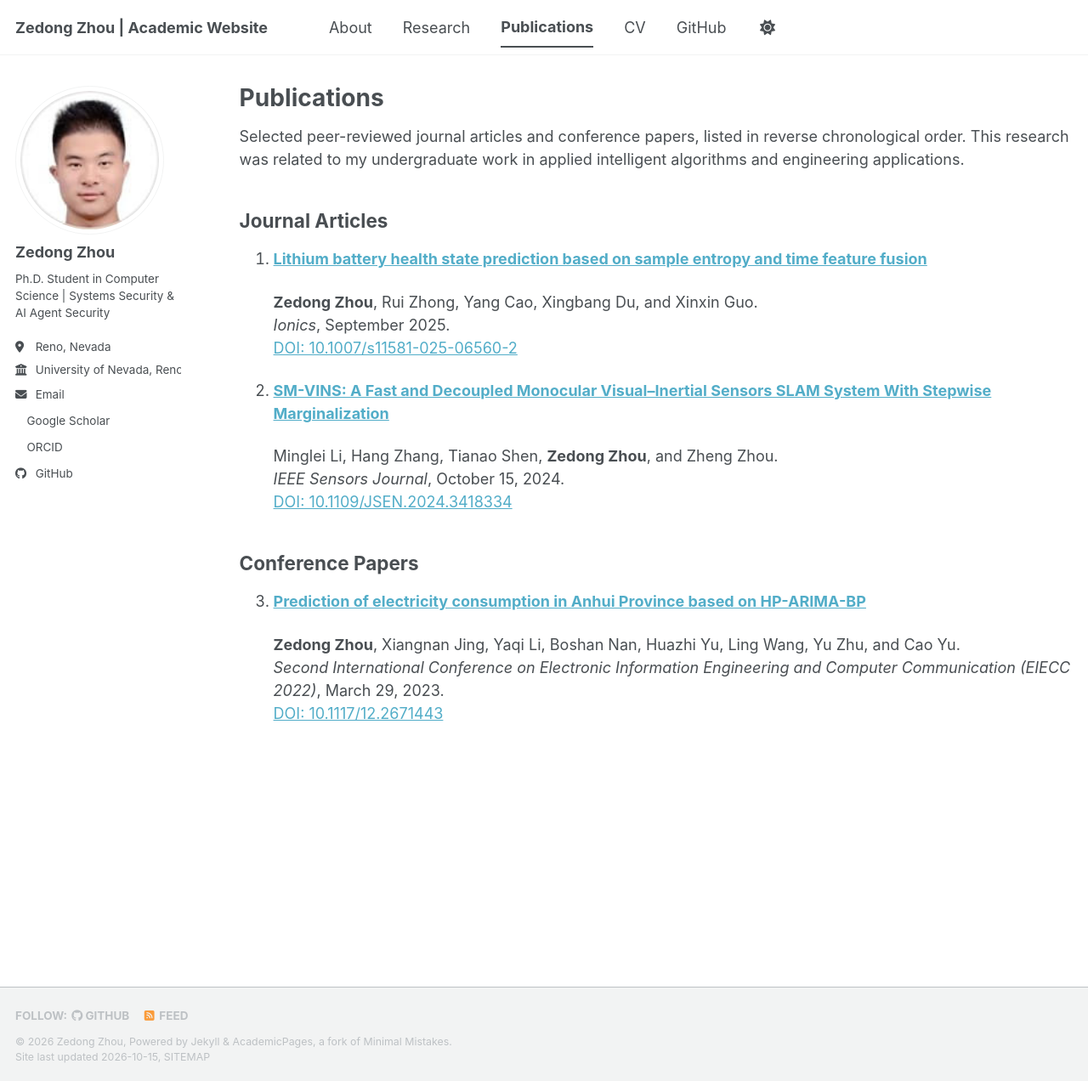
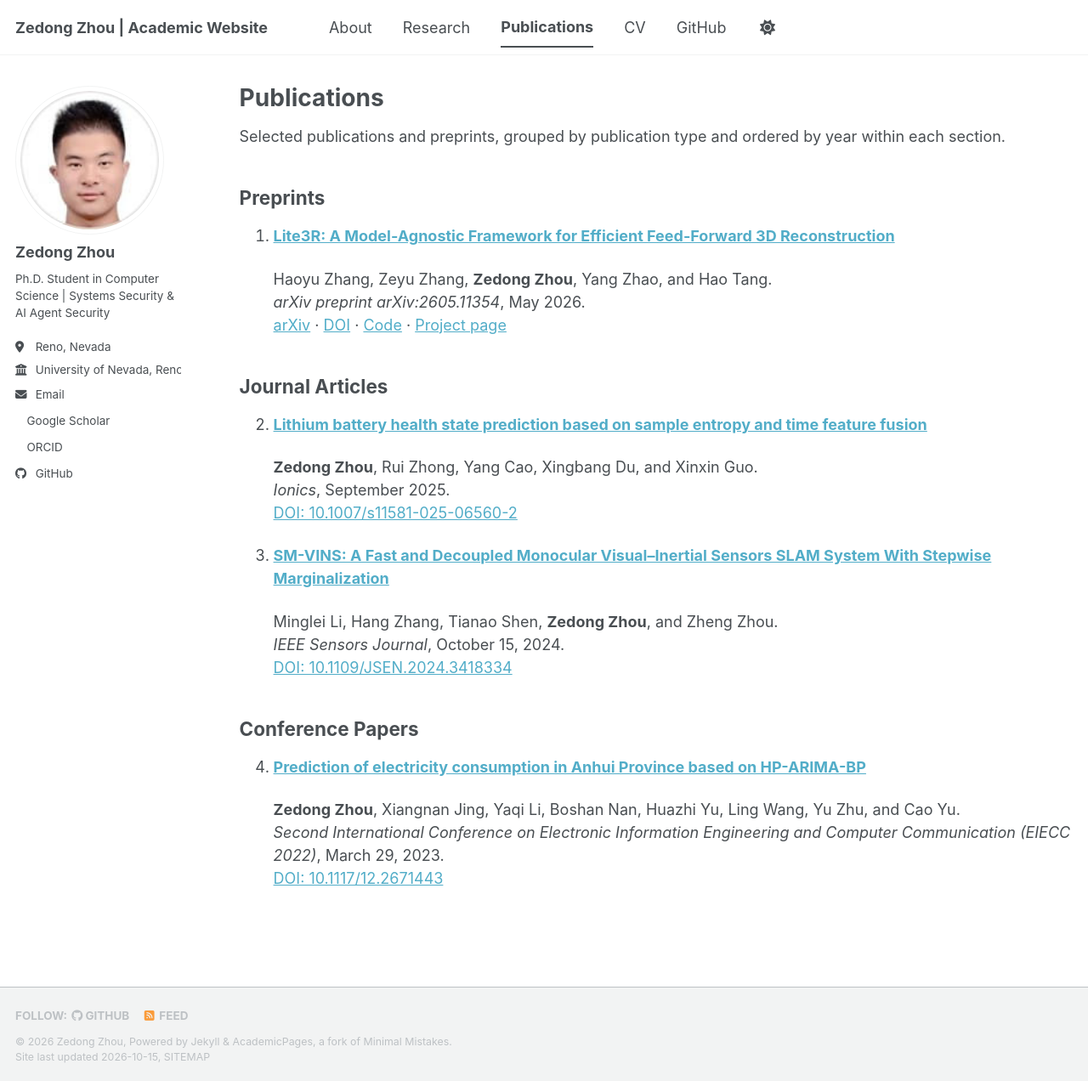
Before and after one commit to 2350082187zhou-ux/2350082187zhou-ux.github.io, a Jekyll site: the page built from _pages/publications.html, in a window 1280 px wide and 1272 px high. Shown: the whole window at 85% size. Built offline with Jekyll 4.4.1, drawn with Linux system fonts in a browser that asks for light colours; a style sheet for code colours, icons or effects is not loaded.

Commit message:
Add Lite3R arXiv preprint to academic publications

```diff
--- a/_pages/publications.html
+++ b/_pages/publications.html
@@ -5,10 +5,23 @@ permalink: /publications/
 author_profile: true
 ---
 
-<p>Selected peer-reviewed journal articles and conference papers, listed in reverse chronological order. This research was related to my undergraduate work in applied intelligent algorithms and engineering applications.</p>
+<p>Selected publications and preprints, grouped by publication type and ordered by year within each section.</p>
+
+<h2>Preprints</h2>
+<ol>
+  <li>
+    <p><strong><a href="https://arxiv.org/abs/2605.11354">Lite3R: A Model-Agnostic Framework for Efficient Feed-Forward 3D Reconstruction</a></strong></p>
+    <p>Haoyu Zhang, Zeyu Zhang, <strong>Zedong Zhou</strong>, Yang Zhao, and Hao Tang.<br />
+    <em>arXiv preprint arXiv:2605.11354</em>, May 2026.<br />
+    <a href="https://arxiv.org/abs/2605.11354">arXiv</a> ·
+    <a href="https://doi.org/10.48550/arXiv.2605.11354">DOI</a> ·
+    <a href="https://github.com/AIGeeksGroup/Lite3R">Code</a> ·
+    <a href="https://aigeeksgroup.github.io/Lite3R/">Project page</a></p>
+  </li>
+</ol>
 
 <h2>Journal Articles</h2>
-<ol>
+<ol start="2">
   <li>
     <p><strong><a href="https://doi.org/10.1007/s11581-025-06560-2">Lithium battery health state prediction based on sample entropy and time feature fusion</a></strong></p>
     <p><strong>Zedong Zhou</strong>, Rui Zhong, Yang Cao, Xingbang Du, and Xinxin Guo.<br />
@@ -24,7 +37,7 @@ author_profile: true
 </ol>
 
 <h2>Conference Papers</h2>
-<ol start="3">
+<ol start="4">
   <li>
     <p><strong><a href="https://doi.org/10.1117/12.2671443">Prediction of electricity consumption in Anhui Province based on HP-ARIMA-BP</a></strong></p>
     <p><strong>Zedong Zhou</strong>, Xiangnan Jing, Yaqi Li, Boshan Nan, Huazhi Yu, Ling Wang, Yu Zhu, and Cao Yu.<br />
```
